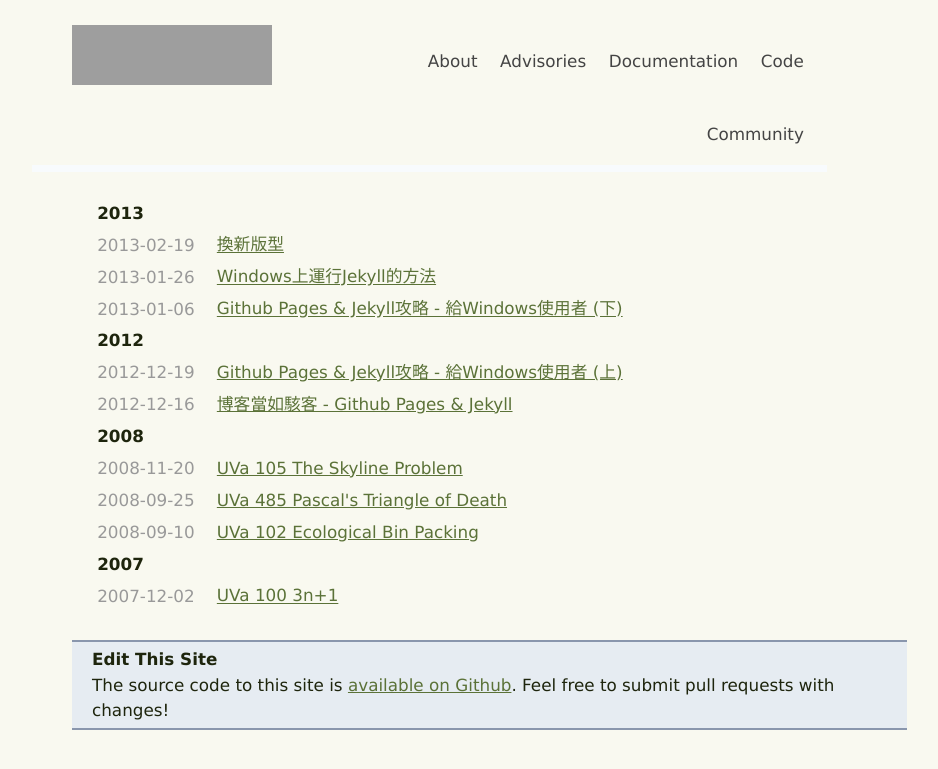
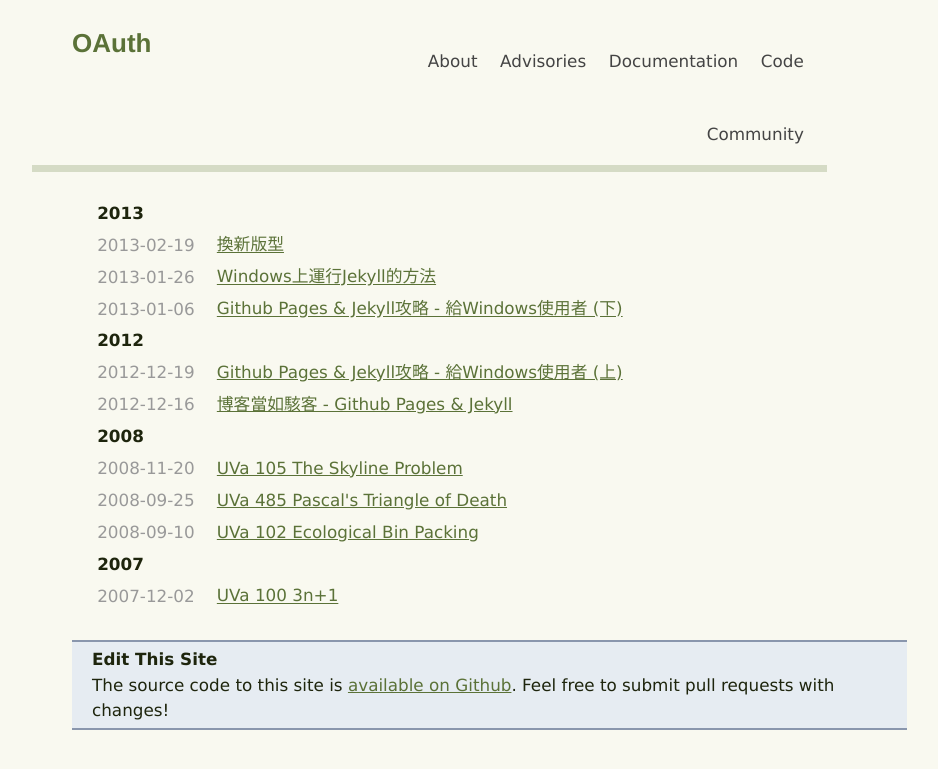
Before and after one commit to sndnvaps/sndnvaps.github.io, a Jekyll site: the page built from index.md, in a window 1280 px wide. Shown: the top 769 px of the page, without its empty margins (208-1146 px from the left). Built offline with Jekyll 4.4.1, drawn with Linux system fonts in a browser that asks for light colours; Markdown is read by kramdown in place of the engine named in the settings.

Commit message:
更換字體/顏色/拿掉站名的下標線

```diff
--- a/media/css/style.css
+++ b/media/css/style.css
@@ -79,7 +79,7 @@ body {
 
 /* Default fonts */
 h1,h2,h3,
-h4,h5,h6  { font-family: "Helvetica Neue", Helvetica, sans-serif; }
+h4,h5,h6  { font-family: "Helvetica Neue", "微軟正黑體", "Microsoft YaHei", Helvetica, sans-serif; }
 body      { font-family: "PT Serif","微軟正黑體","Microsoft YaHei","Lucida Grande", Calibri, Arial, sans-serif; }
 pre       { font-family: Menlo, Consolas, Monaco, "Courier New", monospace; }
 code      { font-family: Consolas, "Bitstream Vera Sans Mono", "Courier New", Monaco, Courier, monospace; }
@@ -93,7 +93,7 @@ h1,h2,h3,h4,h5,h6 {
   clear:both;
 }
 
-h1 { font-size: 30px; line-height:36px; padding:0 0 18px 0; }
+h1 { font-size: 26px; line-height:36px; padding:0 0 18px 0; }
 h2 { font-size: 20px; line-height:36px; }
 h3 { font-size: 16px; line-height:36px; }
 h4 { font-size: 14px; font-weight:bold; }
@@ -170,11 +170,12 @@ p.quiet   { color: #666; }
 	margin-bottom: 1.8em;
 }
 #site-name a {
-	text-indent: -1000em;
-	background: url(../images/oauth-logo.png) no-repeat 0 0;
+	/* text-indent: -1000em; */
+	/* background: url(../images/oauth-logo.png) no-repeat 0 0; */
 	width: 200px;
 	height: 60px;
 	display: block;
+	text-decoration: none;
 }
 #site-description {
 	padding-top: 1.4em;
@@ -231,7 +232,7 @@ ul.navigation li {
 }
 #secondary {
 	padding-top: 7px;
-	background-color: #f8fbfd;
+	background-color: #D5DBC5;
 }
 #secondary ul.navigation {
 	margin-bottom: 7px;
@@ -389,8 +390,8 @@ clear: both;
 }
 
 /* Listing */
-li{padding:.2em 0;}
-ol,ul{list-style-position:inside;}
+li {padding:.2em 0;}
+ol,ul {list-style-position:inside;}
 ol ul, ul ol, ul ul, ol ol {margin-left:1em;}
 
 .listing-item,.listing-seperator{list-style-type:none;}
```
